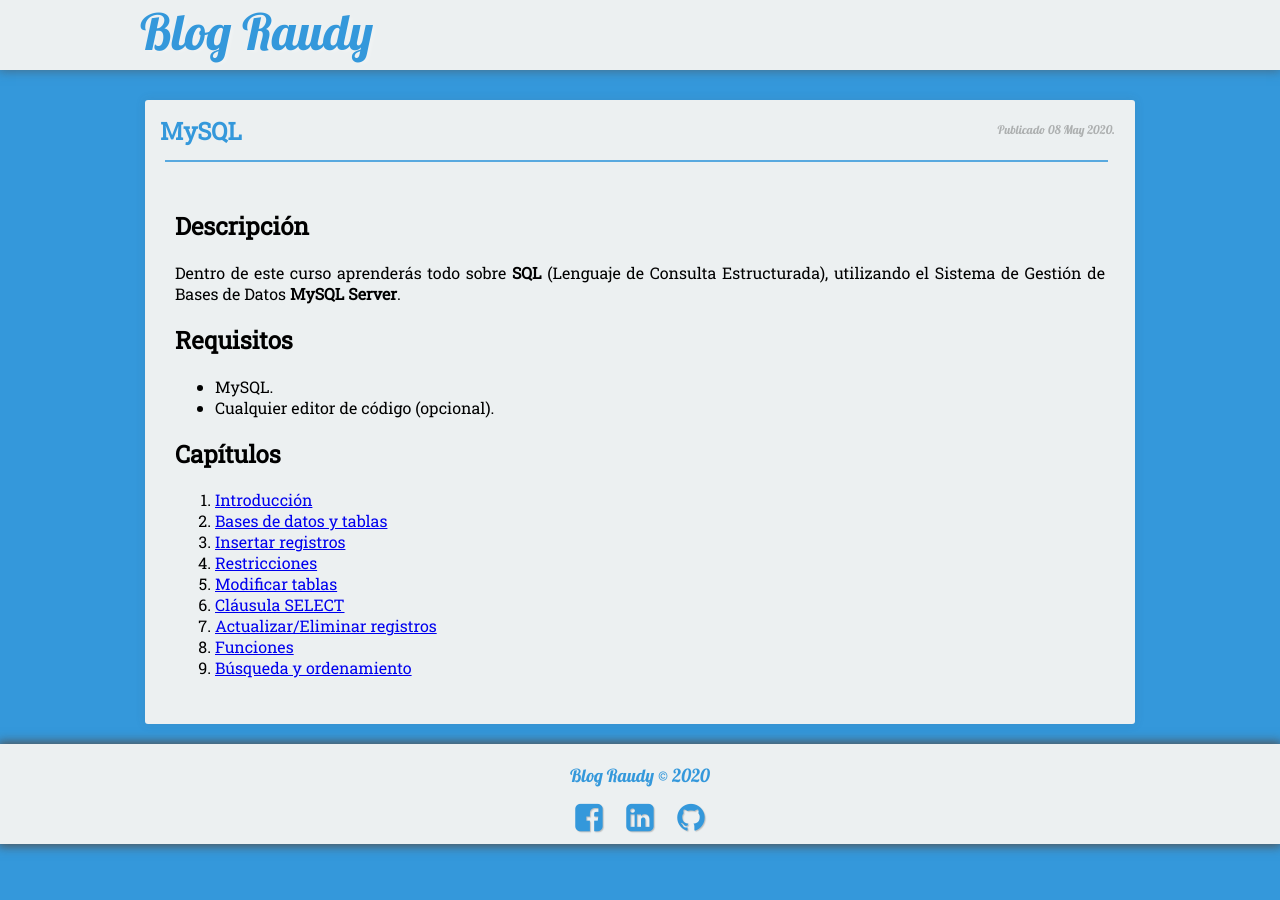
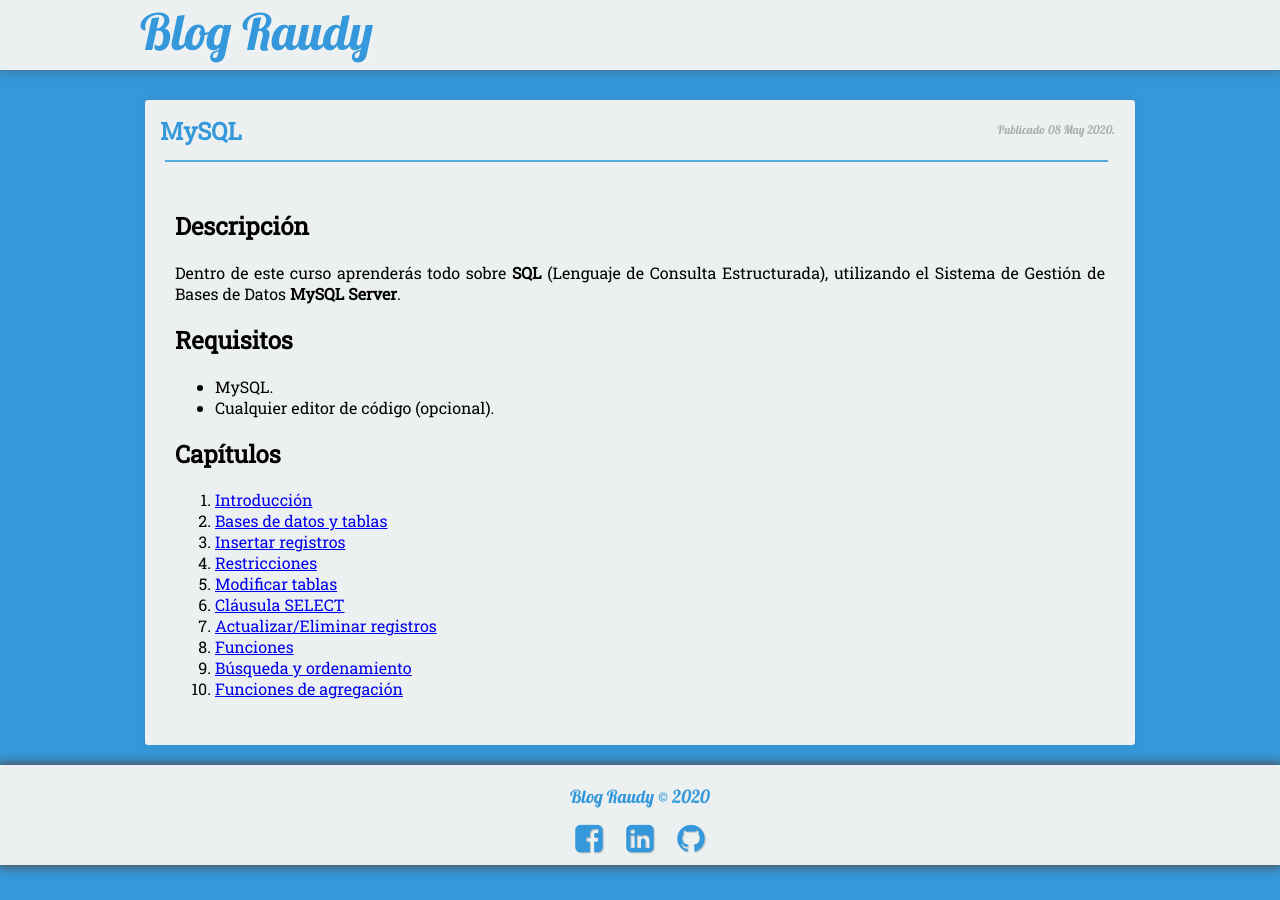
Before and after one commit to nisoto/Blog-anterior-2.0, a Jekyll site: the page built from _posts/2020-05-08-curso-bases-de-datos.md, in a window 1280 px wide. Built offline with Jekyll 4.4.1, drawn with Linux system fonts in a browser that asks for light colours; nearby versions of some CDN libraries.

Commit message:
Update 2020-05-08-curso-bases-de-datos.md

```diff
--- a/_posts/2020-05-08-curso-bases-de-datos.md
+++ b/_posts/2020-05-08-curso-bases-de-datos.md
@@ -29,3 +29,4 @@ Dentro de este curso aprenderás todo sobre **SQL** (Lenguaje de Consulta Estruc
 7. [Actualizar/Eliminar registros](https://slides.com/nisoto4004/leccion-n-7-mysql)
 8. [Funciones](https://slides.com/nisoto4004/leccion-n-8-mysql)
 9. [Búsqueda y ordenamiento](https://slides.com/nisoto4004/leccion-n-9-mysql)
+10. [Funciones de agregación](https://slides.com/nisoto4004/leccion-n-10-mysql)
```
